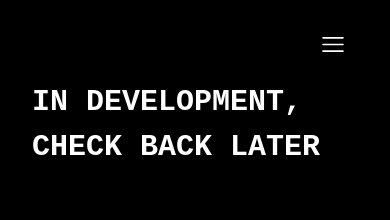
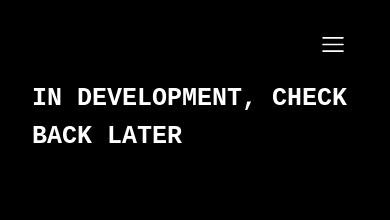
Before and after one commit to 3ill/DSACORP, a React (Vite) app: page /learn in a window 390 px wide. Shown: the top 220 px of the page. Built offline with nearby package versions, Linux system fonts and the light colour scheme; a web font is replaced by a local one.

Commit message:
refactor(optimization)

```diff
--- a/src/index.css
+++ b/src/index.css
@@ -97,7 +97,7 @@
   }
 
   .header-text {
-    @apply text-white text-[30px] lg:text-[50px] md:text-[40px] font-Azeret font-extrabold;
+    @apply text-white text-[25px] lg:text-[50px] md:text-[40px] font-Azeret font-extrabold;
   }
 
   .bullet-text {
```
